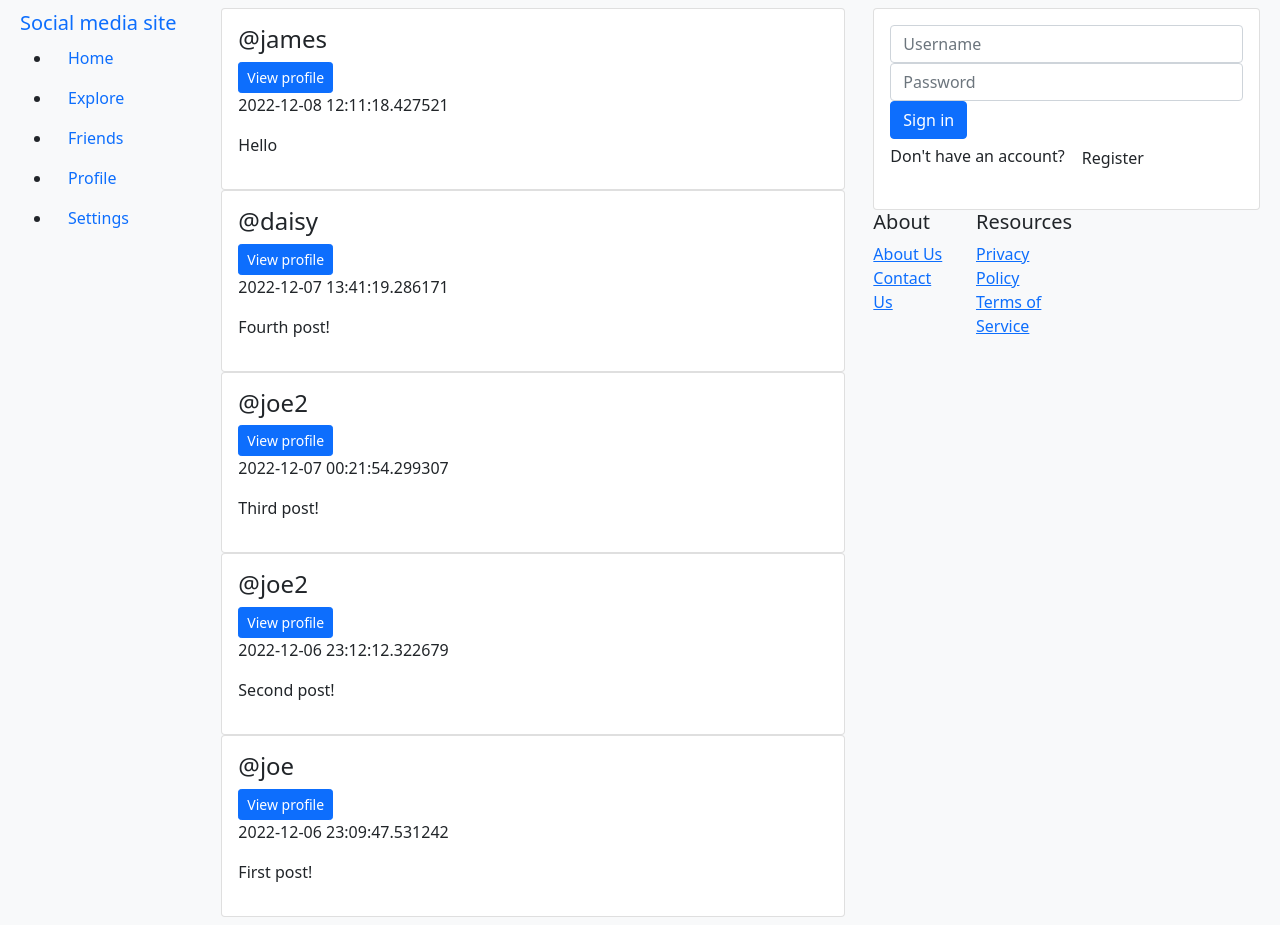
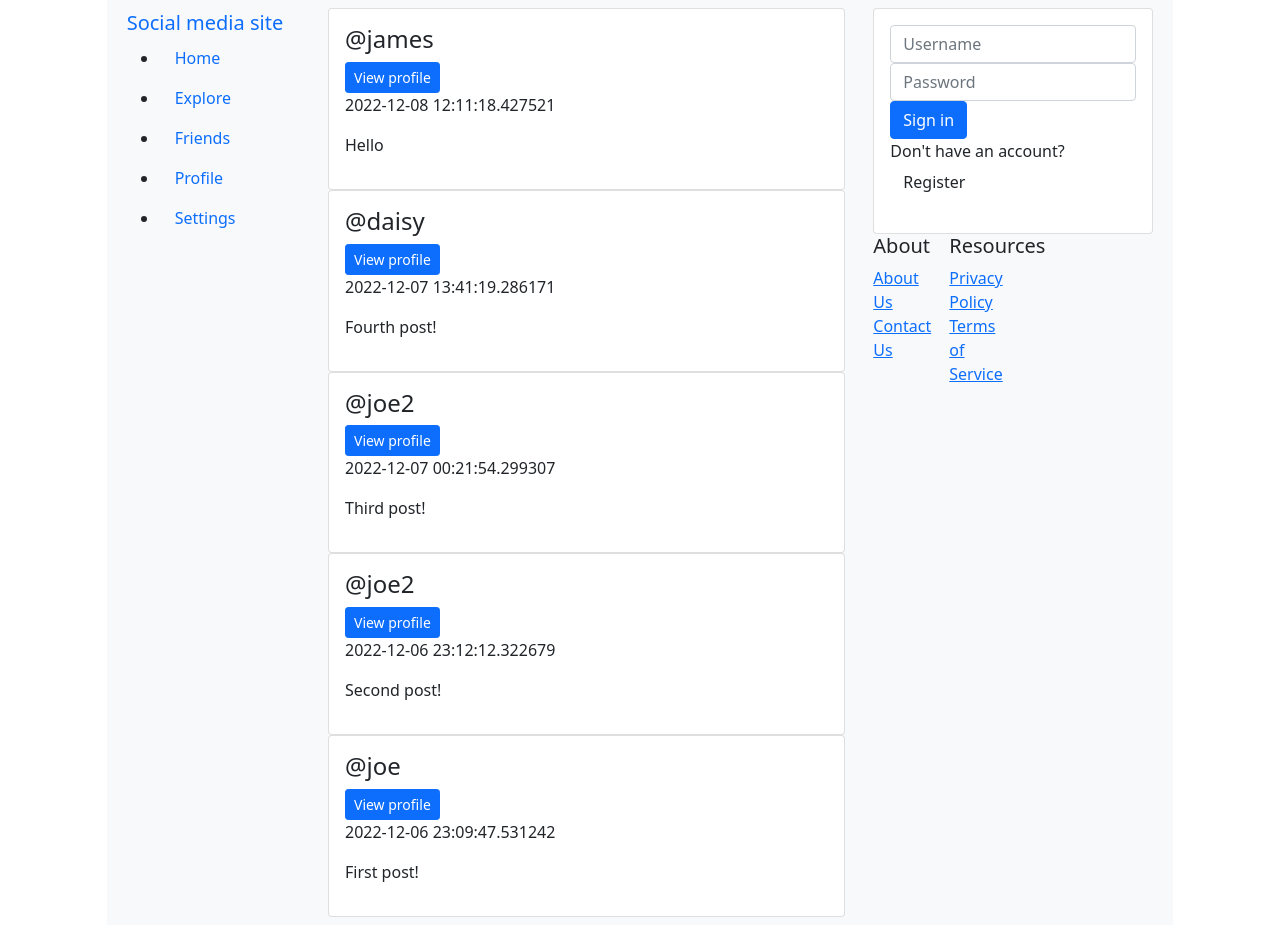
Before and after one commit to JoeWakeling/social-webapp, a Flask app: page / in a window 1280 px wide. Run offline with Flask 2, Linux system fonts and the light colour scheme; data comes from the database, SQL or seed files in the repository.

Commit message:
Added columns on left and right to move content to centre

```diff
--- a/app/templates/base.html
+++ b/app/templates/base.html
@@ -22,18 +22,21 @@
     <div class="container-fluid">
         <div class="row">
 
+            <nav class="col-md-1 d-none d-md-block bg-white">
+            </nav>
+
             <nav class="col-md-2 d-none d-md-block bg-light">
                 <div class="sticky-top p-2">
                     {% include "/partials/nav.html" %}
                 </div>
             </nav>
 
-            <main class="col-md-6 d-none d-md-block bg-light p-2">
+            <main class="col-md-5 d-none d-md-block bg-light p-2">
                 {% block content %}
                 {% endblock content %}
             </main>
 
-            <footer class="col-md-4 d-none d-md-block bg-light">
+            <footer class="col-md-3 d-none d-md-block bg-light">
                 <div class="sticky-top p-2">
                     {% include "/cards/login.html" %}
                     <div class="row">
@@ -54,6 +57,9 @@
                     </div>
                 </div>
             </footer>
+
+            <nav class="col-md-1 d-none d-md-block bg-white">
+            </nav>
 
         </div>
     </div>
```
